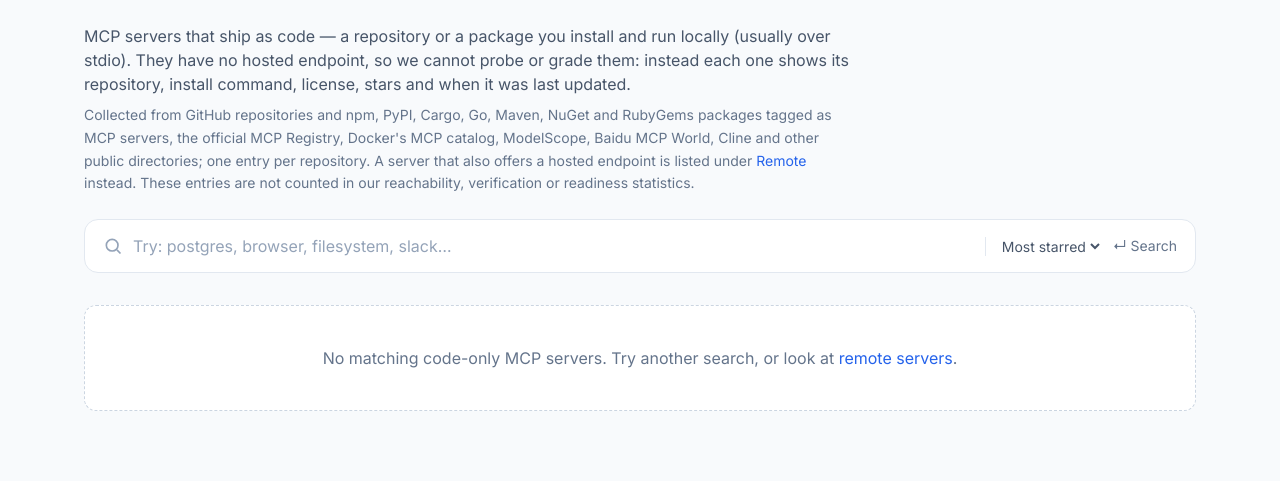
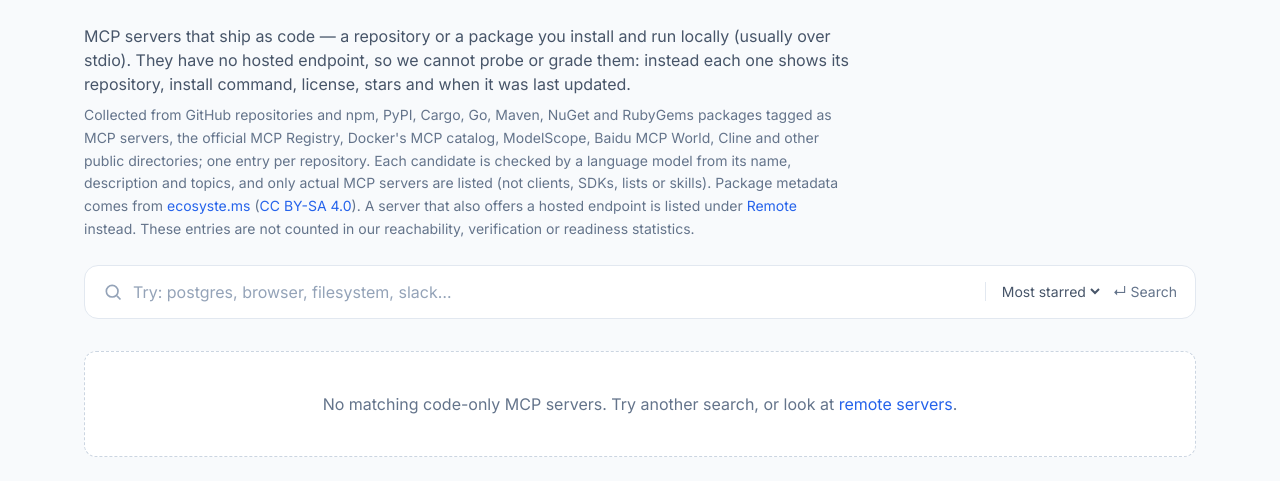
Before and after one commit to AgentTools-Cloud/AgentToolsCollection, a FastAPI app: template directory/templates/mcp_code.html in a window 1280 px wide. Shown: the part 135-616 px from the top of the page. Run offline with FastAPI, Linux system fonts and the light colour scheme; the template is opened without the code that fills it, so the values that code supplies are empty; parts of the project's set-up code (start-up, migrations or seed data) failed here and were passed over; some libraries are stand-ins or nearby versions.

Commit message:
Docs: list the code-only MCP sources (GitHub topics, ecosyste.ms package registries, MCP Registry package-only, Docker catalog, ModelScope, Baidu MCP World, Cline) and the model check on /about, /mcp/code and the home page; credit ecosyste.ms package metadata (CC BY-SA 4.0) on /mcp/code, /about and /terms; ModelScope and Docker catalog added to the remote MCP sources

```diff
--- a/directory/templates/about.html
+++ b/directory/templates/about.html
@@ -340,7 +340,8 @@
   <div>
     <h2 class="text-lg font-semibold mb-2">Sources</h2>
     <ul class="text-sm space-y-1">
-      <li>· MCP servers — <a class="text-blue-600 hover:underline" href="https://smithery.ai">Smithery</a>, the <a class="text-blue-600 hover:underline" href="https://registry.modelcontextprotocol.io">official MCP registry</a>, <a class="text-blue-600 hover:underline" href="https://apify.com">Apify</a>, <a class="text-blue-600 hover:underline" href="https://agenstry.com">Agenstry</a>, <a class="text-blue-600 hover:underline" href="https://prowl.world">Prowl</a></li>
+      <li>· MCP servers — <a class="text-blue-600 hover:underline" href="https://smithery.ai">Smithery</a>, the <a class="text-blue-600 hover:underline" href="https://registry.modelcontextprotocol.io">official MCP registry</a>, <a class="text-blue-600 hover:underline" href="https://apify.com">Apify</a>, <a class="text-blue-600 hover:underline" href="https://agenstry.com">Agenstry</a>, <a class="text-blue-600 hover:underline" href="https://prowl.world">Prowl</a>, <a class="text-blue-600 hover:underline" href="https://modelscope.cn/mcp">ModelScope</a>, <a class="text-blue-600 hover:underline" href="https://github.com/docker/mcp-registry">Docker's MCP catalog</a></li>
+      <li>· Code-only MCP servers (<a class="text-blue-600 hover:underline" href="/mcp/code">/mcp/code</a>) — GitHub repositories tagged <span class="mono">mcp-server</span>, <span class="mono">model-context-protocol</span> and related topics; npm, PyPI, Cargo, Go, Maven, NuGet and RubyGems packages via <a class="text-blue-600 hover:underline" href="https://ecosyste.ms">ecosyste.ms</a> (package metadata CC BY-SA 4.0); package-only servers in the official MCP registry; local images in <a class="text-blue-600 hover:underline" href="https://github.com/docker/mcp-registry">Docker's MCP catalog</a>; and repositories listed by <a class="text-blue-600 hover:underline" href="https://modelscope.cn/mcp">ModelScope</a>, <a class="text-blue-600 hover:underline" href="https://www.mcpworld.com">Baidu MCP World</a> and the Cline marketplace, each re-read from GitHub. A language model keeps only actual MCP servers; entries are dated by repository or package creation.</li>
       <li>· x402 — <a class="text-blue-600 hover:underline" href="https://github.com/Merit-Systems/awesome-x402">awesome-x402</a>, <a class="text-blue-600 hover:underline" href="https://www.x402scan.com/">x402scan</a>, <a class="text-blue-600 hover:underline" href="https://docs.cdp.coinbase.com/x402">CDP Bazaar</a>, Paygent Discover, <a class="text-blue-600 hover:underline" href="https://flows.litprotocol.com">Flows</a></li>
       <li>· A2A agents — <a class="text-blue-600 hover:underline" href="https://a2aregistry.org">a2aregistry.org</a>, the <a class="text-blue-600 hover:underline" href="https://www.a2a-registry.org">Global A2A Registry</a>, <a class="text-blue-600 hover:underline" href="https://agenstry.com">Agenstry</a>, awesome-a2a lists, GitHub topics, and discovery leads from <a class="text-blue-600 hover:underline" href="https://localmark.ai">LocalMark</a> (Data: LocalMark (localmark.ai), CC BY 4.0). Every card is fetched from its publisher.</li>
       <li>· Discovery leads from other directories — the <a class="text-blue-600 hover:underline" href="https://huggingface.co/datasets/csoai/mcp-remote-census">CSOAI remote MCP census</a> (councilof.ai, CC BY 4.0), <a class="text-blue-600 hover:underline" href="https://agentalog.com">agentalog</a>, <a class="text-blue-600 hover:underline" href="https://assay-207908449630.us-central1.run.app">Assay Observatory</a>, <a class="text-blue-600 hover:underline" href="https://agents.traderszone.net">AgentIndex</a> (CC BY 4.0) and <a class="text-blue-600 hover:underline" href="https://x402lint.dev">x402lint</a>. We take only the endpoint, card or domain they point to; every listing is then fetched and probed by us.</li>
--- a/directory/templates/home.html
+++ b/directory/templates/home.html
@@ -279,7 +279,8 @@
 <section class="mt-12 text-sm text-slate-500 leading-relaxed max-w-4xl">
   <span class="font-semibold text-slate-700">Where the listings come from.</span>
   The official MCP Registry, Smithery, x402scan, Coinbase CDP Bazaar, awesome-x402, awesome-a2a, Agenstry,
-  our own crawling of <span class="mono">/.well-known</span> files, and provider submissions. Listings are de-duplicated
+  our own crawling of <span class="mono">/.well-known</span> files, and provider submissions; code-only MCP servers also
+  from GitHub and package registries. Listings are de-duplicated
   across sources, probed every day and statically scanned for malware and prompt-injection patterns.
   <a href="/about" class="text-blue-600 hover:underline">How it works</a>
 </section>
--- a/directory/templates/mcp_code.html
+++ b/directory/templates/mcp_code.html
@@ -12,7 +12,11 @@
   <p class="text-sm text-slate-500 max-w-3xl mt-2 leading-relaxed">
     Collected from GitHub repositories and npm, PyPI, Cargo, Go, Maven, NuGet and RubyGems packages tagged as MCP
     servers, the official MCP Registry, Docker's MCP catalog, ModelScope, Baidu MCP World, Cline and other public
-    directories; one entry per repository. A server that also offers a hosted endpoint is listed under
+    directories; one entry per repository. Each candidate is checked by a language model from its name,
+    description and topics, and only actual MCP servers are listed (not clients, SDKs, lists or skills).
+    Package metadata comes from <a href="https://ecosyste.ms" class="text-blue-600 hover:underline" rel="noopener">ecosyste.ms</a>
+    (<a href="https://creativecommons.org/licenses/by-sa/4.0/" class="text-blue-600 hover:underline" rel="noopener">CC BY-SA 4.0</a>).
+    A server that also offers a hosted endpoint is listed under
     <a href="/mcp" class="text-blue-600 hover:underline">Remote</a> instead. These entries are not counted in our
     reachability, verification or readiness statistics.
   </p>
--- a/directory/templates/terms.html
+++ b/directory/templates/terms.html
@@ -38,7 +38,7 @@
   <div id="data" class="scroll-mt-20">
     <h2 class="text-lg font-semibold text-slate-800 mb-2">6. Scores, statistics and data</h2>
     <p>Quality grades, readiness scores, adoption signals and the statistics on <a class="text-blue-600 hover:underline" href="/stats">/stats</a> are our own measurements at the time shown, made from one vantage point with the method published at <a class="text-blue-600 hover:underline" href="/about#grading">/about</a> and <a class="text-blue-600 hover:underline mono" href="/api/v1/methodology">/api/v1/methodology</a>. They are not endorsements, rankings of business quality or guarantees about any service. Our own measurements and analysis may be reused under <a class="text-blue-600 hover:underline" href="https://creativecommons.org/licenses/by/4.0/" rel="license noopener" target="_blank">CC BY 4.0</a>, including commercially and for training or grounding AI models, with credit to &ldquo;agent-tools.cloud&rdquo; and a link: the statistics under <span class="mono">/stats</span> (pages, JSON and CSV, monthly reports, topic, usability and search-demand pages), quality grades and readiness scores, the method at <span class="mono">/api/v1/methodology</span>, and the answers and reports of our A2A research agent. Names, descriptions and other text quoted from listed services in those outputs stay with their owners.</p>
-    <p class="mt-3"><b>Listing data.</b> Listing metadata comes partly from public registries, other directories and the services themselves, so we do not put it under an open licence. You may use it freely through our website, API, MCP and A2A endpoints and exports, including in commercial products, provided you credit &ldquo;agent-tools.cloud&rdquo; with a link and keep the request rate reasonable (section 4). Rights in third-party descriptions, names and logos stay with their owners.</p>
+    <p class="mt-3"><b>Listing data.</b> Listing metadata comes partly from public registries, other directories and the services themselves, so we do not put it under an open licence. You may use it freely through our website, API, MCP and A2A endpoints and exports, including in commercial products, provided you credit &ldquo;agent-tools.cloud&rdquo; with a link and keep the request rate reasonable (section 4). Rights in third-party descriptions, names and logos stay with their owners. Package metadata of code-only MCP servers taken from <a class="text-blue-600 hover:underline" href="https://ecosyste.ms">ecosyste.ms</a> is under <a class="text-blue-600 hover:underline" href="https://creativecommons.org/licenses/by-sa/4.0/">CC BY-SA 4.0</a> and stays under that licence.</p>
     <p class="mt-3"><b>Blog articles.</b> Articles are the copyright of their authors (Agent Tools for our own posts). You may quote short excerpts with a link to the article; please do not republish an article in full without permission. Summaries and indexing by search engines and AI agents are welcome.</p>
   </div>
 
```
